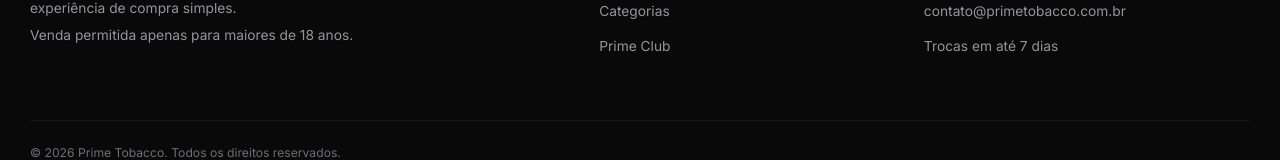
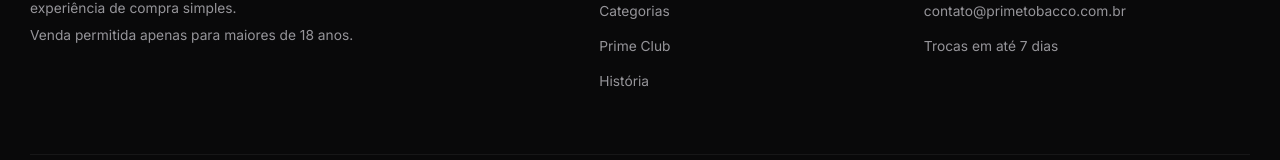
Before and after one commit to fernando12128/tabacaria-web, a React (Vite) app: page / in a window 1280 px wide. Shown: the part 3692-3852 px from the top of the page. Built offline with nearby package versions, Linux system fonts and the light colour scheme; no server answers.

Commit message:
Adiciona história e redes sociais da Prime

```diff
--- a/src/components/FooterCTA/FooterCTA.jsx
+++ b/src/components/FooterCTA/FooterCTA.jsx
@@ -22,6 +22,7 @@
             <a href="#catalogo">Catálogo</a>
             <a href="#categorias">Categorias</a>
             <a href="#prime-club">Prime Club</a>
+            <a href="#historia">História</a>
           </div>
 
           <div className="footer-links">
```
